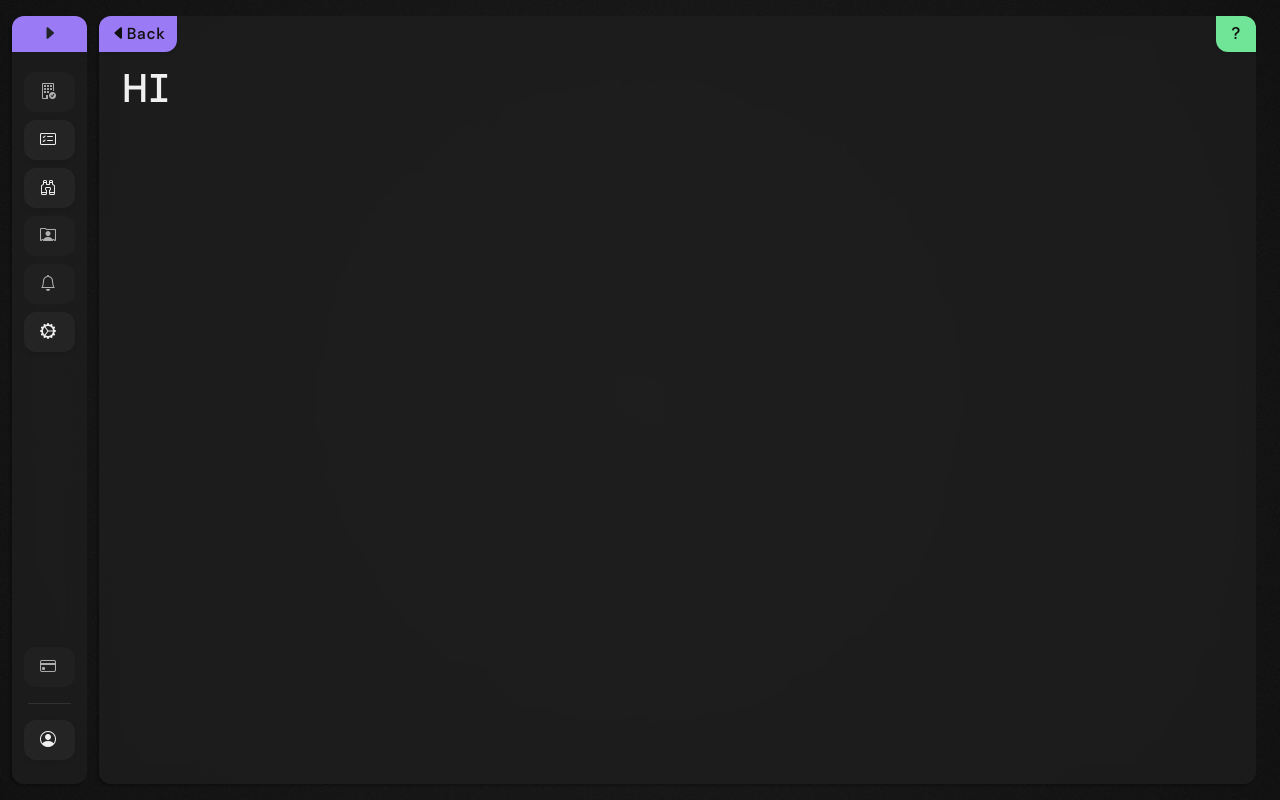
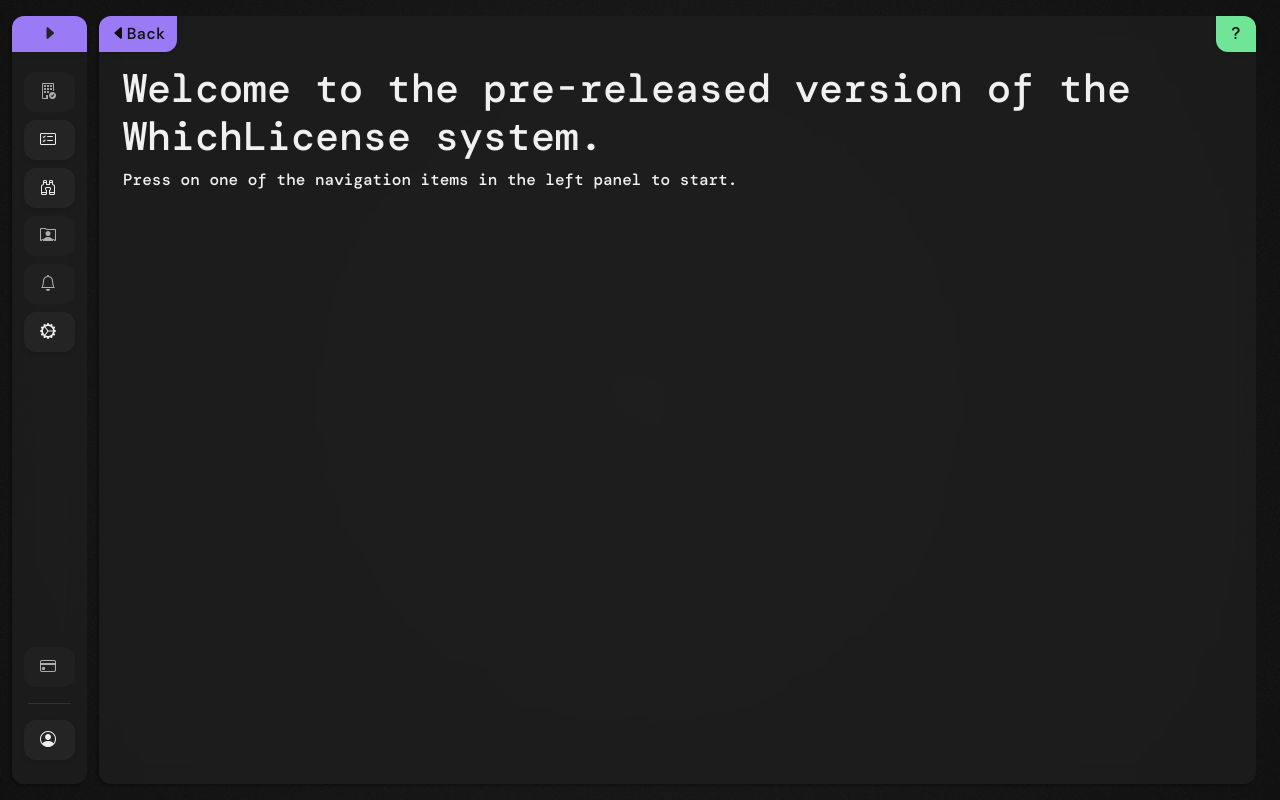
Before and after one commit to whichlicense/frontend, a React (Create React App) app: page / in a window 1280 px wide. Built offline with nearby package versions, Linux system fonts and the light colour scheme; no server answers.

Commit message:
updated entry text
Signed-off-by: duart38 <duartsnel@icloud.com>

```diff
--- a/src/pages/Home.tsx
+++ b/src/pages/Home.tsx
@@ -14,11 +14,14 @@
  *   See the License for the specific language governing permissions and
  *   limitations under the License.
  */
-import React from 'react';
+import React from "react";
 
 function Home() {
   return (
-    <h1>HI</h1>
+    <>
+      <h1>Welcome to the pre-released version of the WhichLicense system.</h1>
+      <p>Press on one of the navigation items in the left panel to start.</p>
+    </>
   );
 }
 
```
